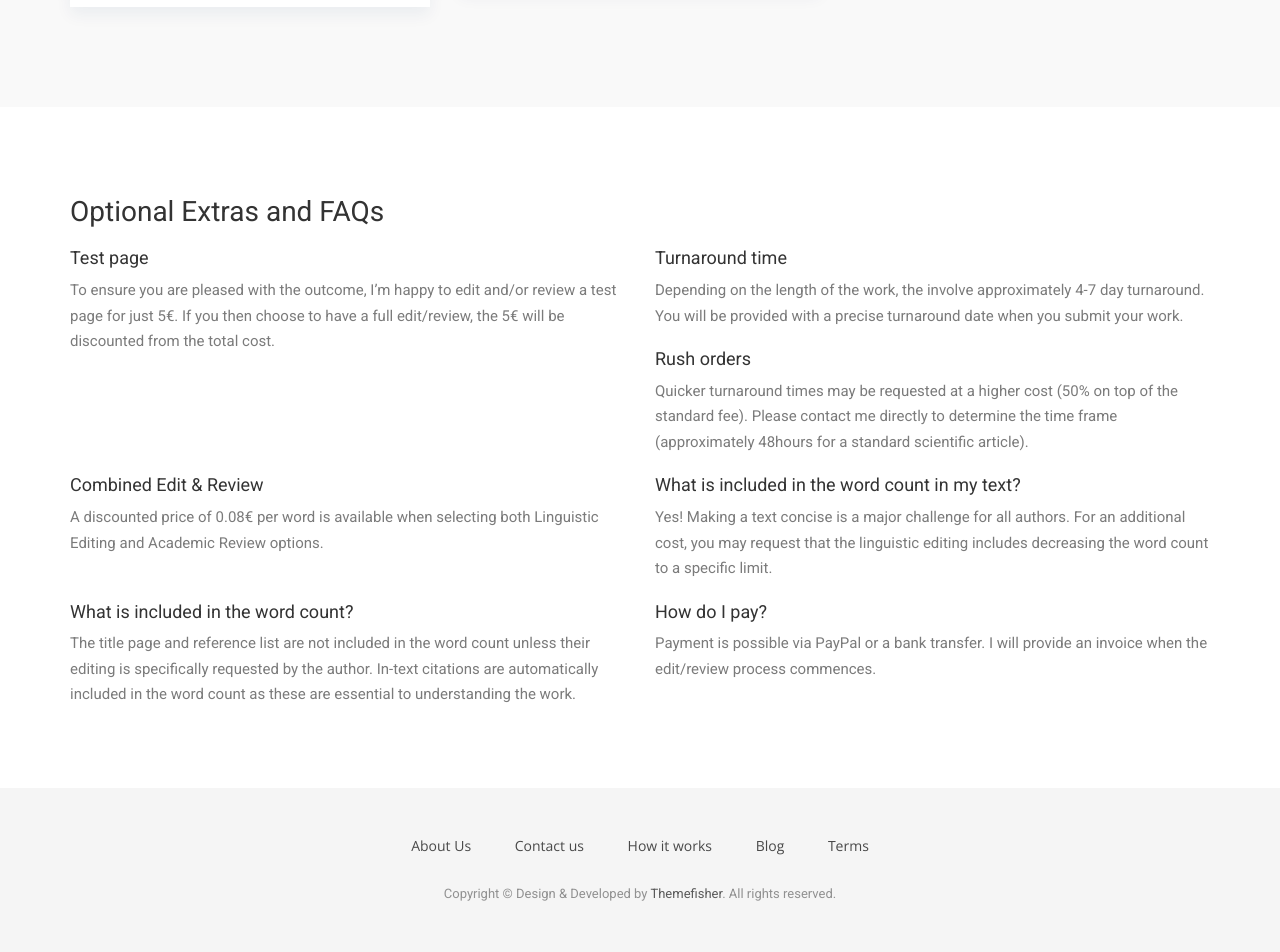
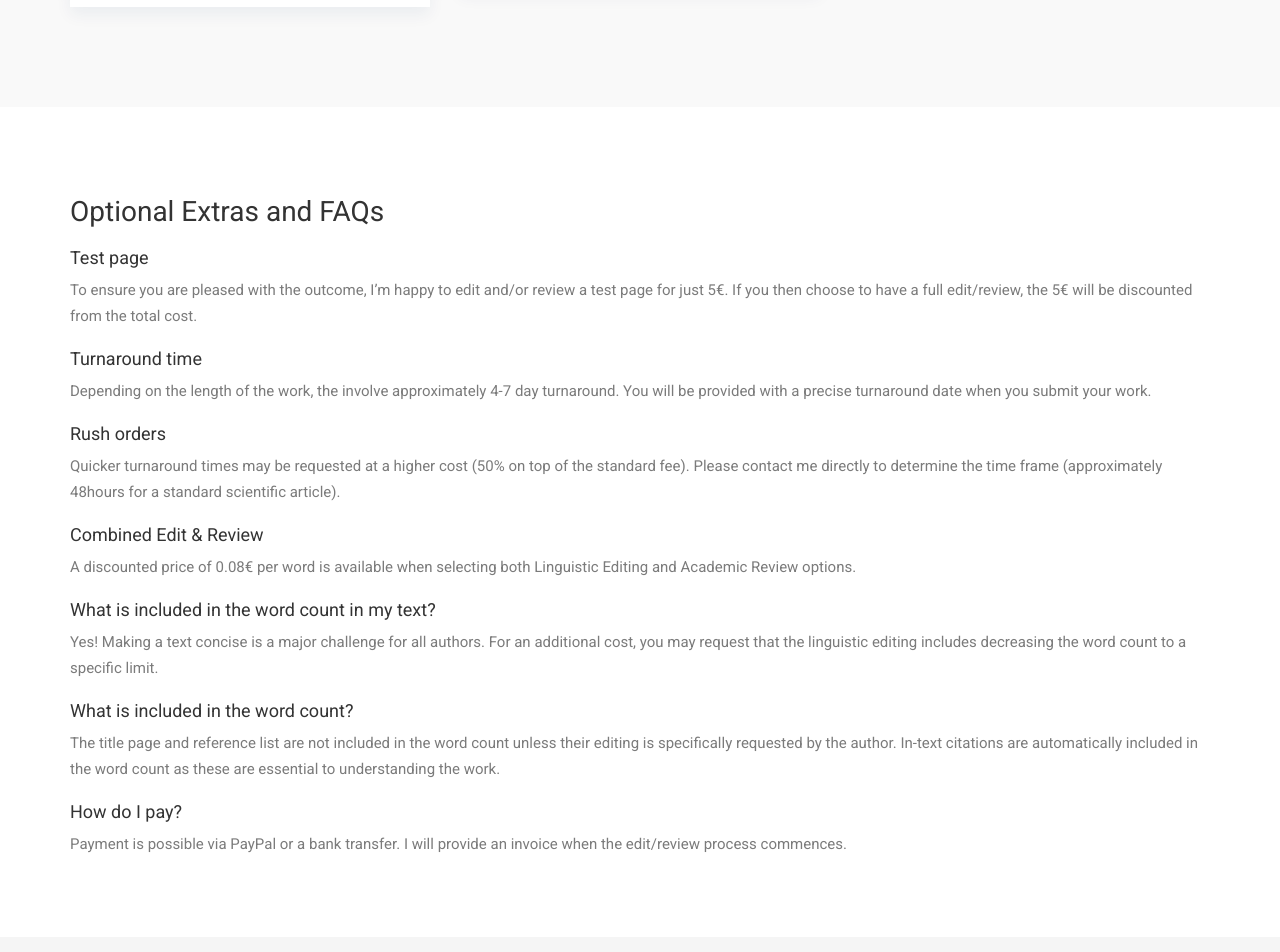
Before and after one commit to caseypaquola/caseypaquola.airspace.github.io, a Jekyll site: the page built from prices.html, in a window 1280 px wide. Shown: the part 999-1951 px from the top of the page. Built offline with Jekyll 4.4.1, drawn with Linux system fonts in a browser that asks for light colours; nearby versions of some CDN libraries; some web fonts are replaced.

Commit message:
Update prices.html

```diff
--- a/prices.html
+++ b/prices.html
@@ -86,31 +86,31 @@ permalink: /prices/
 	<div class="container">
 		<h2>Optional Extras and FAQs</h2>
 		<div class="row">
-			<div class="col-md-6 mt-4">
+			<div class="col-md-12 mt-4">
 				<h4> Test page</h4>
 				<p> To ensure you are pleased with the outcome, I’m happy to edit and/or review a test page for just 5€. If you then choose to have a full edit/review, the 5€ will be discounted from the total cost.</p>
 			</div>
-			<div class="col-md-6 mt-4">
+			<div class="col-md-12 mt-4">
 				<h4> Turnaround time</h4>
 				<p> Depending on the length of the work, the involve approximately 4-7 day turnaround. You will be provided with a precise turnaround date when you submit your work.</p>
 			</div>
-			<div class="col-md-6 mt-4">
+			<div class="col-md-12 mt-4">
 				<h4> Rush orders</h4>
 				<p> Quicker turnaround times may be requested at a higher cost (50% on top of the standard fee). Please contact me directly to determine the time frame (approximately 48hours for a standard scientific article). </p>
 			</div>
-			<div class="col-md-6 mt-4">
+			<div class="col-md-12 mt-4">
 				<h4> Combined Edit & Review</h4>
 				<p> A discounted price of 0.08€ per word is available when selecting both Linguistic Editing and Academic Review options.</p>
 			</div>
-			<div class="col-md-6 mt-4">
+			<div class="col-md-12 mt-4">
 				<h4> What is included in the word count in my text?</h4>
 				<p> Yes! Making a text concise is a major challenge for all authors. For an additional cost, you may request that the linguistic editing includes decreasing the word count to a specific limit. </p>
 			</div>
-			<div class="col-md-6 mt-4">
+			<div class="col-md-12 mt-4">
 				<h4> What is included in the word count?</h4>
 				<p> The title page and reference list are not included in the word count unless their editing is specifically requested by the author. In-text citations are automatically included in the word count as these are essential to understanding the work.</p>
 			</div>
-			<div class="col-md-6 mt-4">
+			<div class="col-md-12 mt-4">
 				<h4> How do I pay?</h4>
 				<p> Payment is possible via PayPal or a bank transfer. I will provide an invoice when the edit/review process commences.</p>
 			</div>
```
